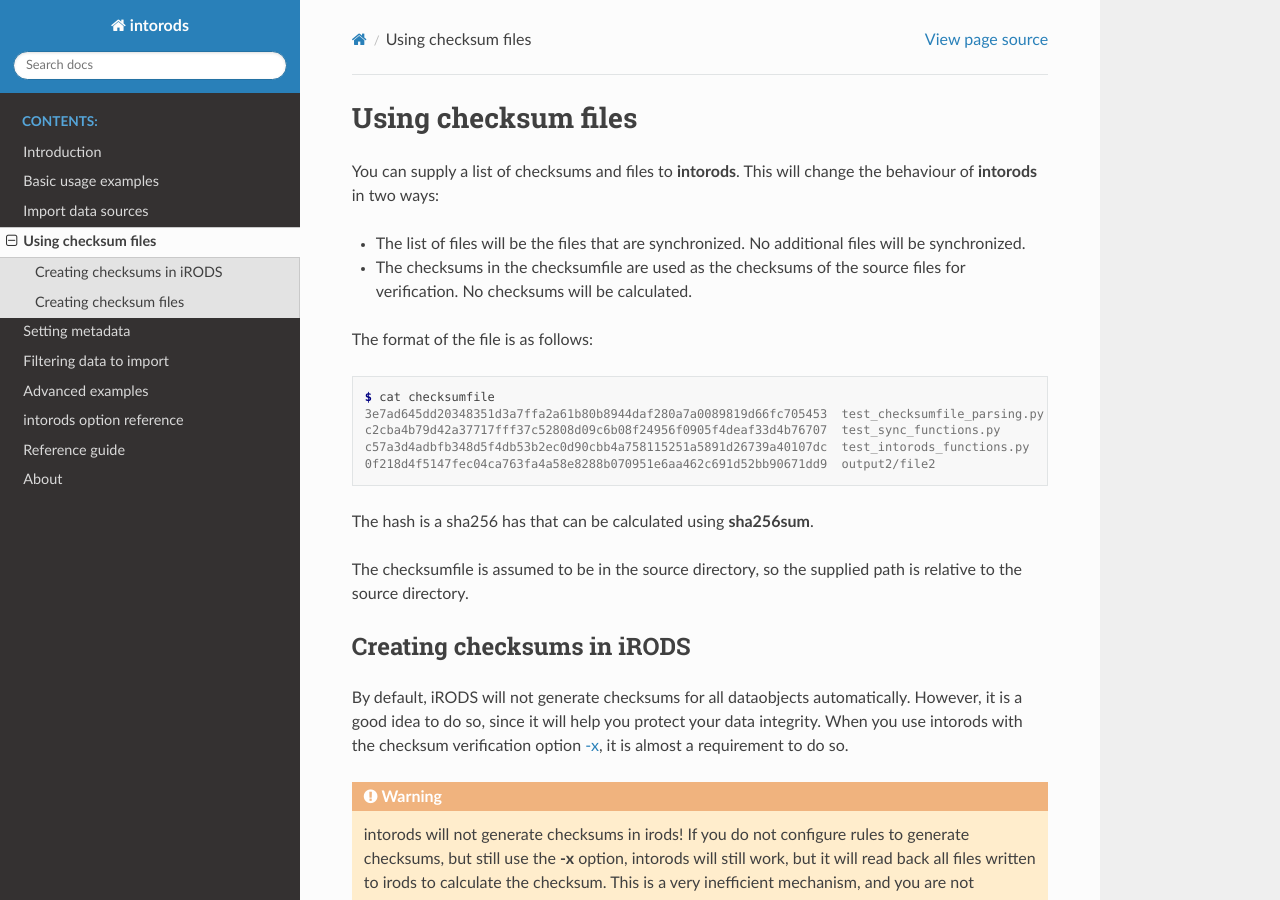
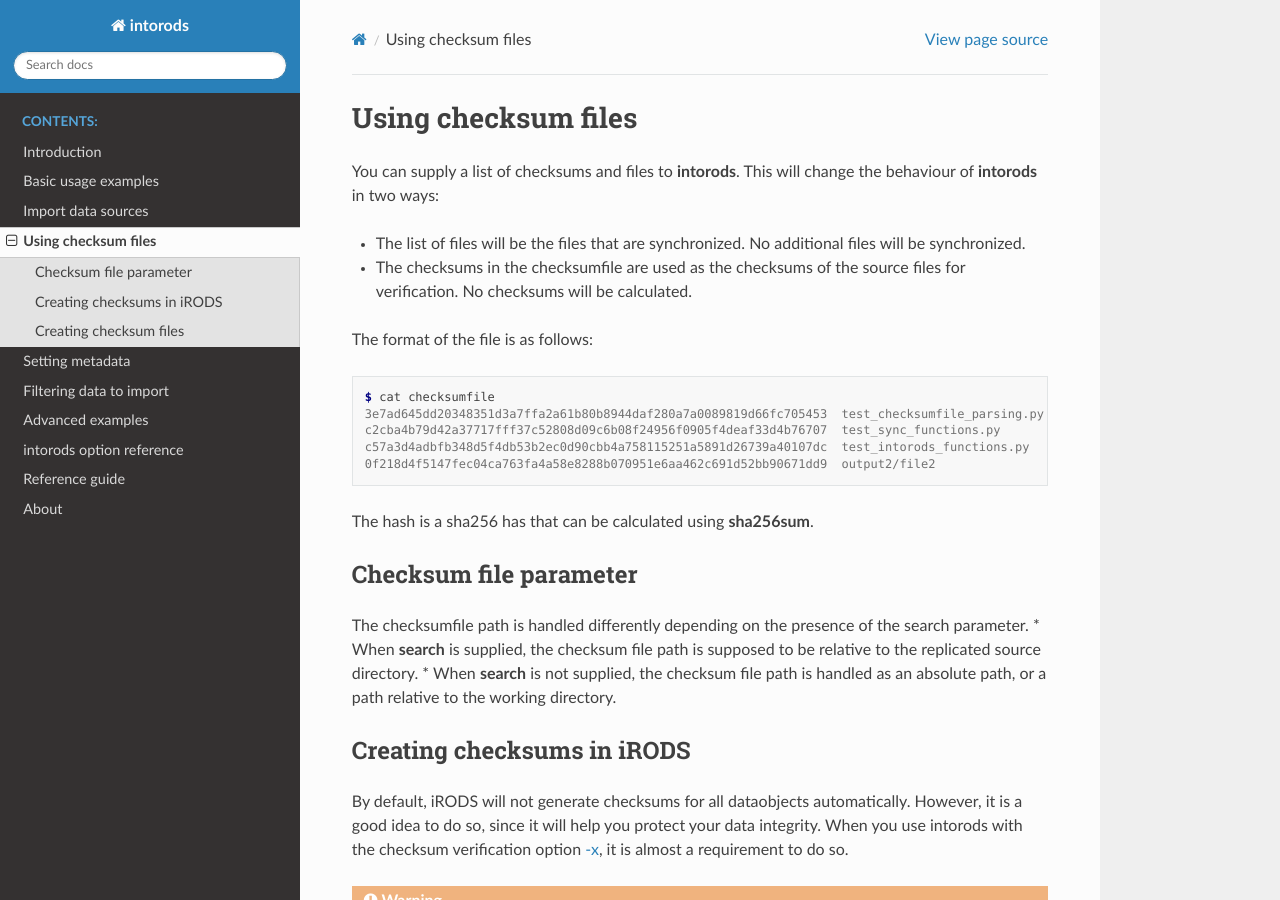
Before and after one commit to rivm-syso/intorods, a Sphinx documentation site: the page built from docs/source/checksumfiles.rst, in a window 1280 px wide and 900 px high. Built offline with Sphinx 7.4.7 and the Read the Docs theme 2.0.0, drawn with Linux system fonts in a browser that asks for light colours.

Commit message:
handle checksumfiles correctly

```diff
--- a/docs/source/checksumfiles.rst
+++ b/docs/source/checksumfiles.rst
@@ -20,7 +20,12 @@
 
 The hash is a sha256 has that can be calculated using **sha256sum**.
 
-The checksumfile is assumed to be in the source directory, so the supplied path is relative to the source directory.
+Checksum file parameter
+----------------------
+
+The checksumfile path is handled differently depending on the presence of the search parameter.
+* When **search** is supplied, the checksum file path is supposed to be relative to the replicated source directory.
+* When **search** is not supplied, the checksum file path is handled as an absolute path, or a path relative to the working directory.
 
 Creating checksums in iRODS
 ---------------------------
--- /dev/null
+++ b/test.py
@@ -0,0 +1,3 @@
+from intorods.intorods import main
+
+main()
```
Also changed, not shown: CHANGELOG.md (+1 -1 lines), .gitlab-ci.yml, 1 other file.
